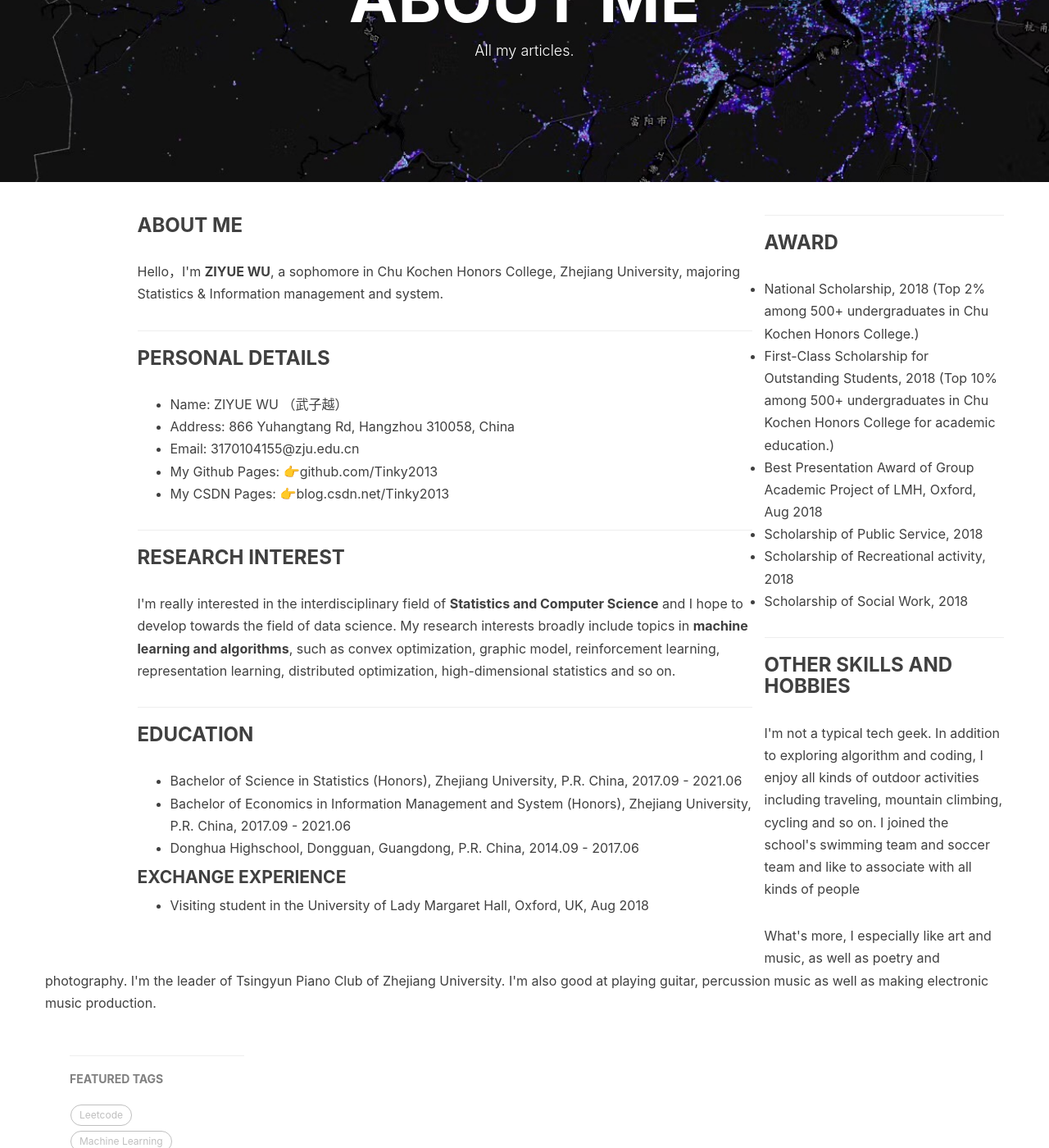
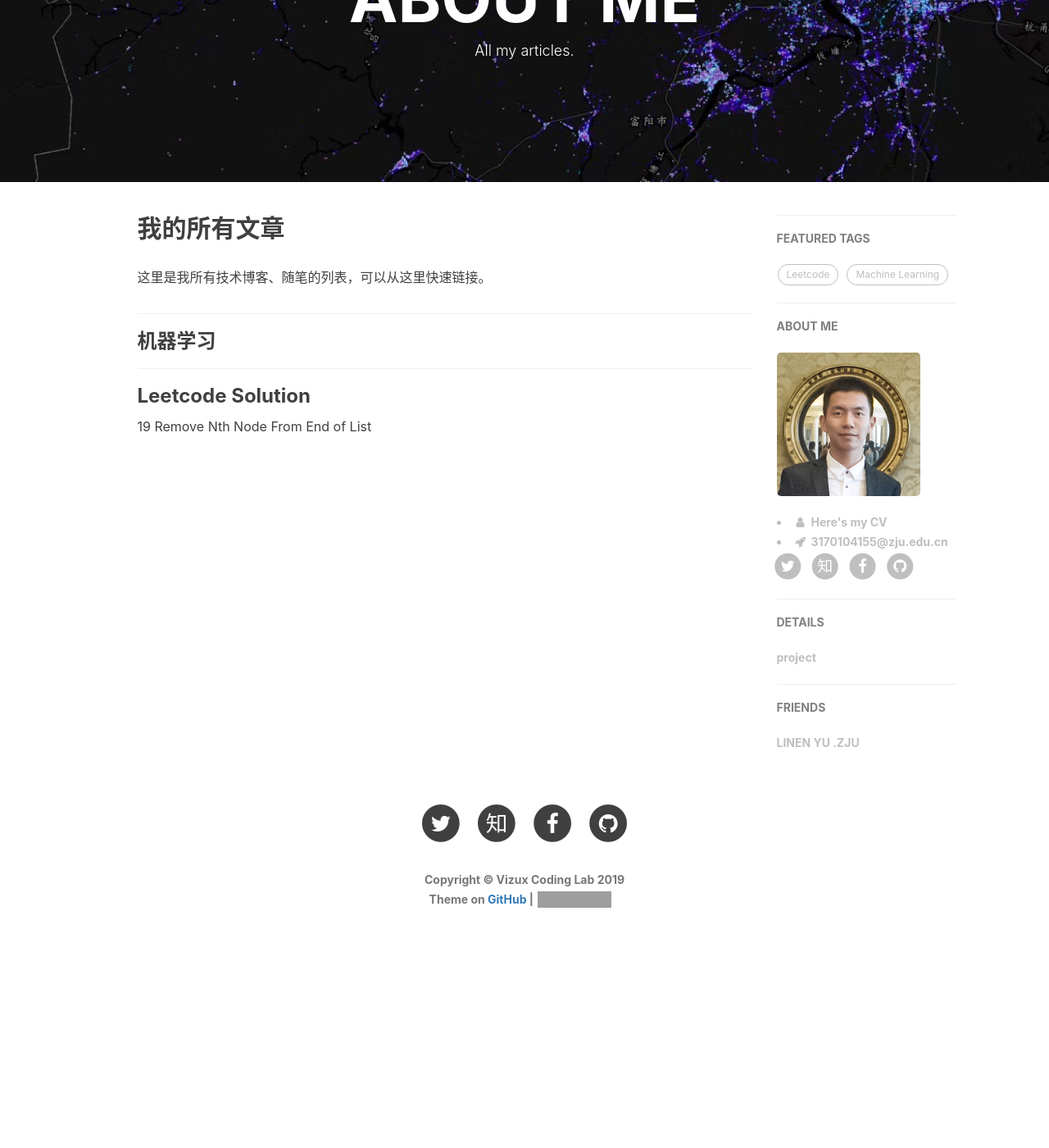
Before and after one commit to ZaccWu/ZaccWu.github.io, a Jekyll site: the page built from about.html, in a window 1280 px wide and 1400 px high, scrolled down 196 px. Shown: the whole window at 82% size. Built offline with Jekyll 4.4.1, drawn with Linux system fonts in a browser that asks for light colours; nearby versions of some CDN libraries; comment, search, counter and statistics services are not loaded; after the commit the page ends 1397 px from its top, so only the background shows below that; grey boxes are pictures that could not be loaded.

Commit message:
Update about.html

```diff
--- a/about.html
+++ b/about.html
@@ -5,68 +5,14 @@ description: "All my articles."
 header-img: "img/hangzhou.jpg"
 ---
 
-
-<h3>ABOUT ME</h3>
-<p>Hello，I'm <strong>ZIYUE WU</strong>, a sophomore in  Chu Kochen Honors College, Zhejiang University, majoring Statistics & Information management and system.</p>
+<h2>我的所有文章</h2>
+<p>这里是我所有技术博客、随笔的列表，可以从这里快速链接。</p>
 
 <hr>
 
-<h3>PERSONAL DETAILS</h3>
-<p>
-<ul>
-    <li>Name: ZIYUE WU （武子越）</li>
-    <li>Address: 866 Yuhangtang Rd, Hangzhou 310058, China </li>
-    <li>Email: 3170104155@zju.edu.cn </li>
-    <li>My Github Pages: <a href="https://github.com/Tinky2013">👉github.com/Tinky2013</a> </li>
-    <li>My CSDN Pages: <a href="https://blog.csdn.net/Tinky2013">👉blog.csdn.net/Tinky2013</a> </li>
-</ul>
-</p>
+<h3>机器学习</h3>
+
 
 <hr>
-
-<h3>RESEARCH INTEREST </h3>
-<p>
-    I'm really interested in the interdisciplinary field of <strong>Statistics and Computer Science</strong>
-    and I hope to develop towards the field of data science.
-    My research interests broadly include topics in <strong>machine learning and algorithms</strong>,
-    such as convex optimization, graphic model, reinforcement learning,
-    representation learning, distributed optimization, high-dimensional statistics and so on.
-</p>
-
-<hr>
-
-<h3>EDUCATION </h3>
-<p>
-<ul>
-    <li>Bachelor of Science in Statistics (Honors), Zhejiang University, P.R. China, 2017.09 - 2021.06</li>
-    <li>Bachelor of Economics in Information Management and System (Honors), Zhejiang University, P.R. China, 2017.09 - 2021.06</li>
-    <li>Donghua Highschool, Dongguan, Guangdong, P.R. China, 2014.09 - 2017.06</li>
-</ul>
-<h4>EXCHANGE EXPERIENCE </h4>
-<ul>
-    <li>Visiting student in the University of Lady Margaret Hall, Oxford, UK, Aug 2018</li>
-</ul>
-</p>
-</div>
-
-<hr>
-
-<h3>AWARD</h3>
-<p>
-<ul>
-    <li>National Scholarship, 2018 (Top 2% among 500+ undergraduates in Chu Kochen Honors College.)</li>
-    <li>First-Class Scholarship for Outstanding Students, 2018 (Top 10% among 500+ undergraduates in Chu Kochen Honors College for academic education.)</li>
-    <li>Best Presentation Award of Group Academic Project of LMH, Oxford, Aug 2018</li>
-    <li>Scholarship of Public Service, 2018</li>
-    <li>Scholarship of Recreational activity, 2018</li>
-    <li>Scholarship of Social Work, 2018</li>
-</ul>
-</p>
-
-<hr>
-
-<h3>OTHER SKILLS AND HOBBIES</h3>
-<p>I'm not a typical tech geek. In addition to exploring algorithm and coding, I enjoy all kinds of outdoor activities including traveling, mountain climbing, cycling and so on.
-    I joined the school's swimming team and soccer team and like to associate with all kinds of people</p>
-
-<p>What's more, I especially like art and music, as well as poetry and photography. I'm the leader of Tsingyun Piano Club of Zhejiang University. I'm also good at playing guitar, percussion music as well as making electronic music production.</p>
+<h3>Leetcode Solution</h3>
+<a href="https://tinky2013.github.io/2018/01/09/Leetcode-19-Remove-Nth-Node-From-End-of-List/">19 Remove Nth Node From End of List</a>
```
